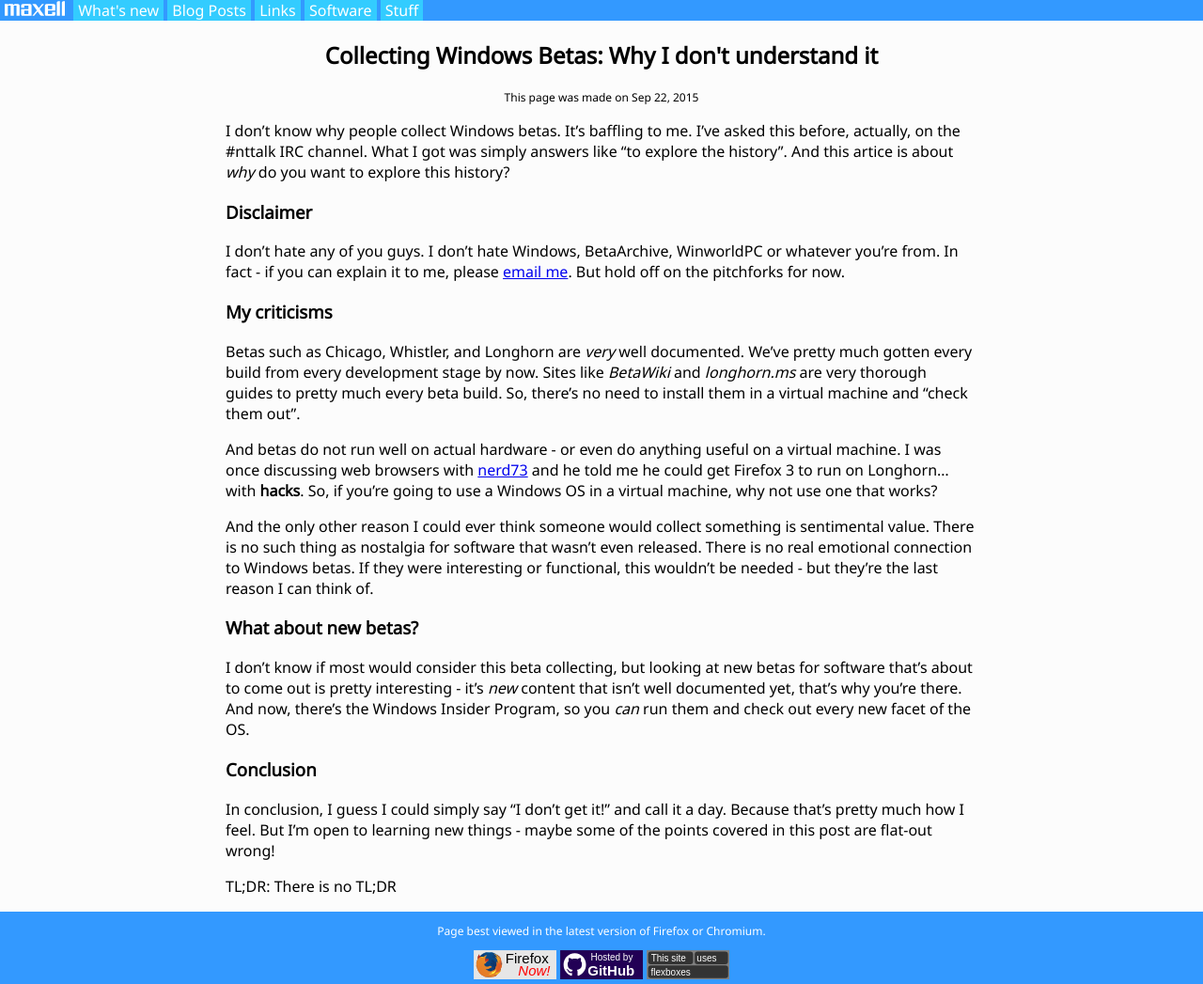
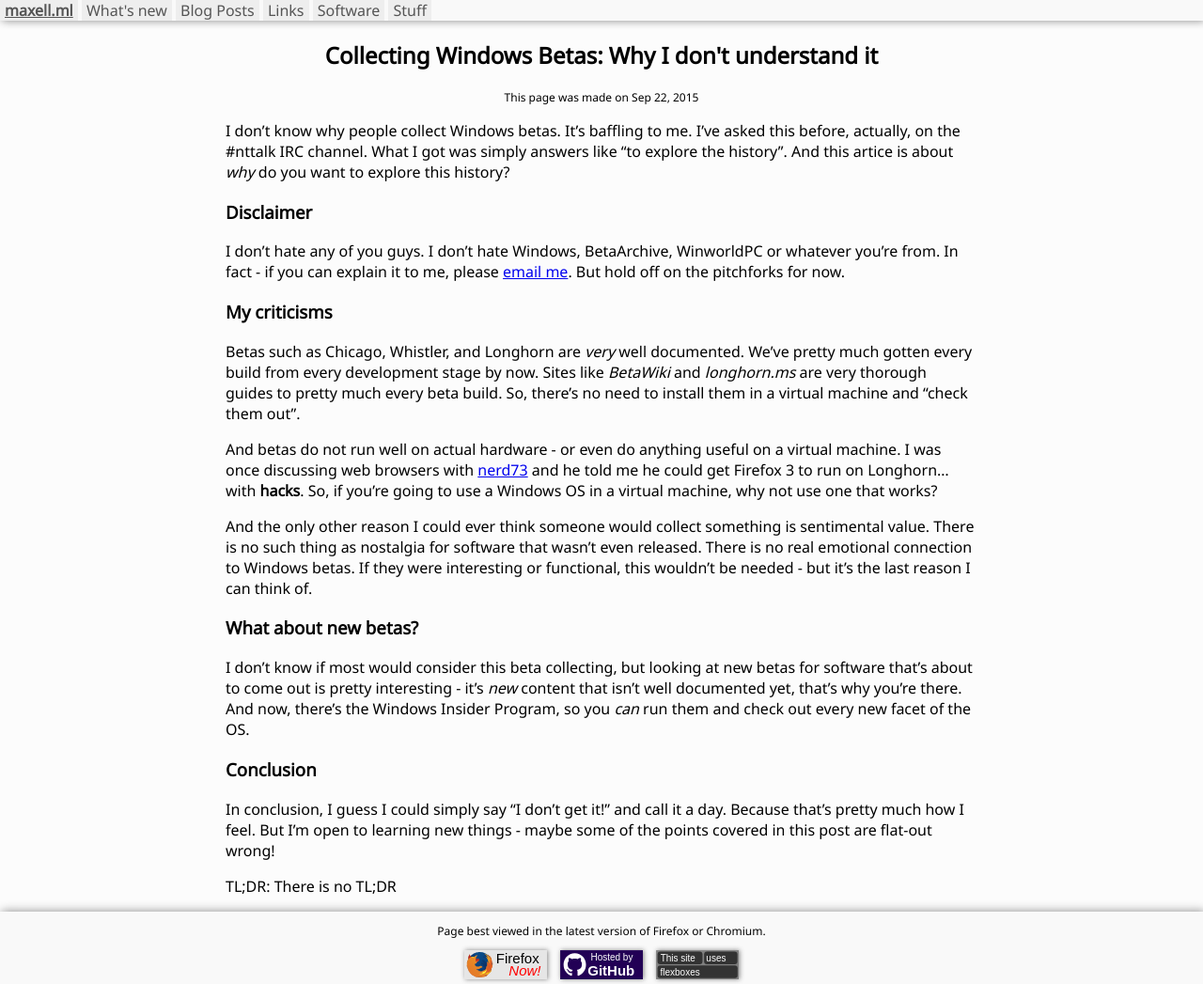
Before and after one commit to TheUltimateHacker/maxellnormalbias.github.io, a Jekyll site: the page built from _posts/2015-09-22-windowsbetas.markdown, in a window 1280 px wide. Shown: the whole page at 94% size. Built offline with Jekyll 4.4.1, drawn with Linux system fonts in a browser that asks for light colours.

Commit message:
NEW DESIGN!

```diff
--- a/_includes/footer.html
+++ b/_includes/footer.html
@@ -1,10 +1,10 @@
 <footer class="site-footer">
 	<p class="mini">Page best viewed in the latest version of Firefox or Chromium.</p>
 	<a href="http://www.mozilla.org/firefox" class="imglink">
-		<img src="/images/buttons/firefox-button.svg" alt="Firefox Now!" class="imglink">
+		<img src="/images/buttons/firefox-button.svg" alt="Firefox Now!" class="footerbutton">
 	</a>
 	<a href="http://github.com" class="imglink">
-		<img src="/images/buttons/github-button.svg" alt="Github">
+		<img src="/images/buttons/github-button.svg" alt="Github" class="footerbutton">
 	</a>
-	<img src="/images/buttons/flexbox-button.svg" alt="Uses Flexboxes">
+	<img src="/images/buttons/flexbox-button.svg" alt="Uses Flexboxes" class="footerbutton">
 </footer>
--- a/_includes/header.html
+++ b/_includes/header.html
@@ -1,9 +1,7 @@
 <header class="site-header">
-
+	<h1>maxell's site</h1>
 	<nav class="header-nav">
-		<a href="/index.html" class="imglink">
-			<img src="/files/maxell-logo.svg" class="site-logo">
-		</a>
+		<a href="/index.html"><strong>maxell.ml</strong></a>
 		<a href="/news.html">What's new</a>
 		{% for webpage in site.pages %}
 			{% if webpage.category == "index" %}
--- a/_posts/2015-09-22-windowsbetas.markdown
+++ b/_posts/2015-09-22-windowsbetas.markdown
@@ -16,7 +16,7 @@
 
 And betas do not run well on actual hardware - or even do anything useful on a virtual machine. I was once discussing web browsers with <a href="https://www.youtube.com/channel/UCLd93VFZFwRR25nxKFks1bw">nerd73</a> and he told me he could get Firefox 3 to run on Longhorn... with **hacks**. So, if you're going to use a Windows OS in a virtual machine, why not use one that works?
 
-And the only other reason I could ever think someone would collect something is sentimental value. There is no such thing as nostalgia for software that wasn't even released. There is no real emotional connection to Windows betas. If they were interesting or functional, this wouldn't be needed - but they're the last reason I can think of.
+And the only other reason I could ever think someone would collect something is sentimental value. There is no such thing as nostalgia for software that wasn't even released. There is no real emotional connection to Windows betas. If they were interesting or functional, this wouldn't be needed - but it's the last reason I can think of.
 
 ### What about new betas?
 
--- a/style.css
+++ b/style.css
@@ -32,6 +32,11 @@
 	font-weight: normal;
 }
 
+.site-footer, .site-header {
+	box-shadow: 2px 0px 10px #888888;
+	background-color: #F9F9F9;
+}
+
 .cool-button{
 	display: block;
 	padding: 5px;
@@ -39,32 +44,14 @@
 	margin-bottom: 10px;
 	margin-left: auto;
 	margin-right: auto;
-	border-radius: 5px;
-	background-color: #FF6600;
 	min-width: 50%;
 	max-width: 50%;
 	text-align: center;
-	color: #FFFFFF;
+	text-decoration: none;
+	color: #FFF;
+	box-shadow: 2px 0px 7px #888888;
+	background-color: #F60;
 	font-weight: bold;
-}
-
-.blue-button{
-	border-radius: 5px;
-	padding: 5px;
-	color: #FFFFFF;
-	background-color: #3399FF;
-	font-weight: normal;
-}
-
-.blue-button h1{
-	display: inline;
-	font-size: inherit;
-	font-weight: bold;
-	float: left;
-}
-
-.blue-button a{
-	color: #FFFFFF;
 }
 
 .center{
@@ -76,8 +63,10 @@
   display: -ms-flexbox;  /* TWEENER - IE 10 */
   display: -webkit-flex; /* NEW - Safari 6.1+. iOS 7.1+, BB10 */
 	display: flex;
-	color: #FFFFFF;
-	background-color: #3399FF;
+}
+
+.site-header h1{
+	display: none;
 }
 
 .site-logo{
@@ -92,11 +81,11 @@
 }
 
 .header-nav a{
-	color: #FFFFFF;
+	color: #555;
 	padding-right: 5px;
 	padding-left: 5px;
 	height: 1em;
-	background-color: #33CCFF;
+	background-color: #EEE;
 	text-decoration: none;
 }
 
@@ -109,9 +98,13 @@
 }
 
 .site-footer{
-	background-color: #3399FF;
-	color: #FFFFFF;
 	text-align: center;
+}
+
+.footerbutton{
+	box-shadow: 1px 0px 5px #888888;
+	margin-left: 5px;
+	margin-right: 5px;
 }
 
 textarea{
```
Also changed, not shown: feed.xml (added, +30 -0 lines).
